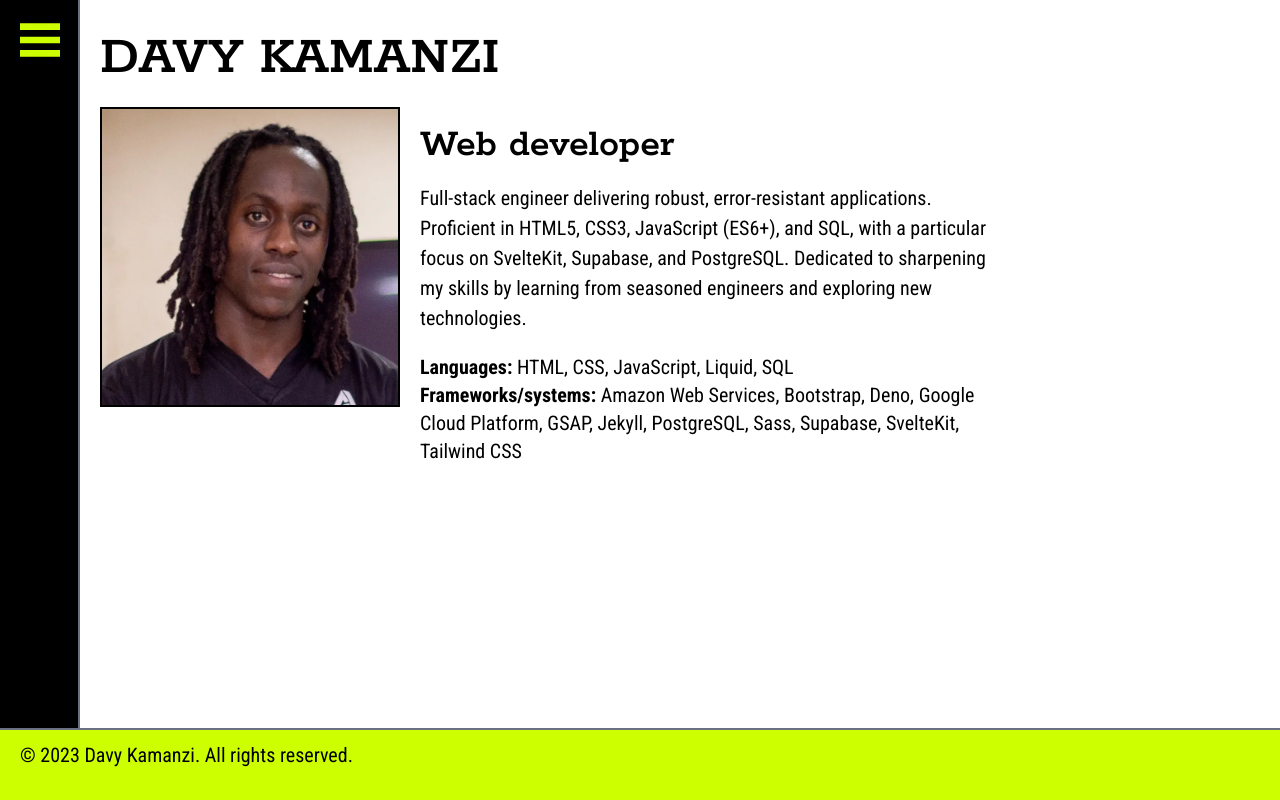
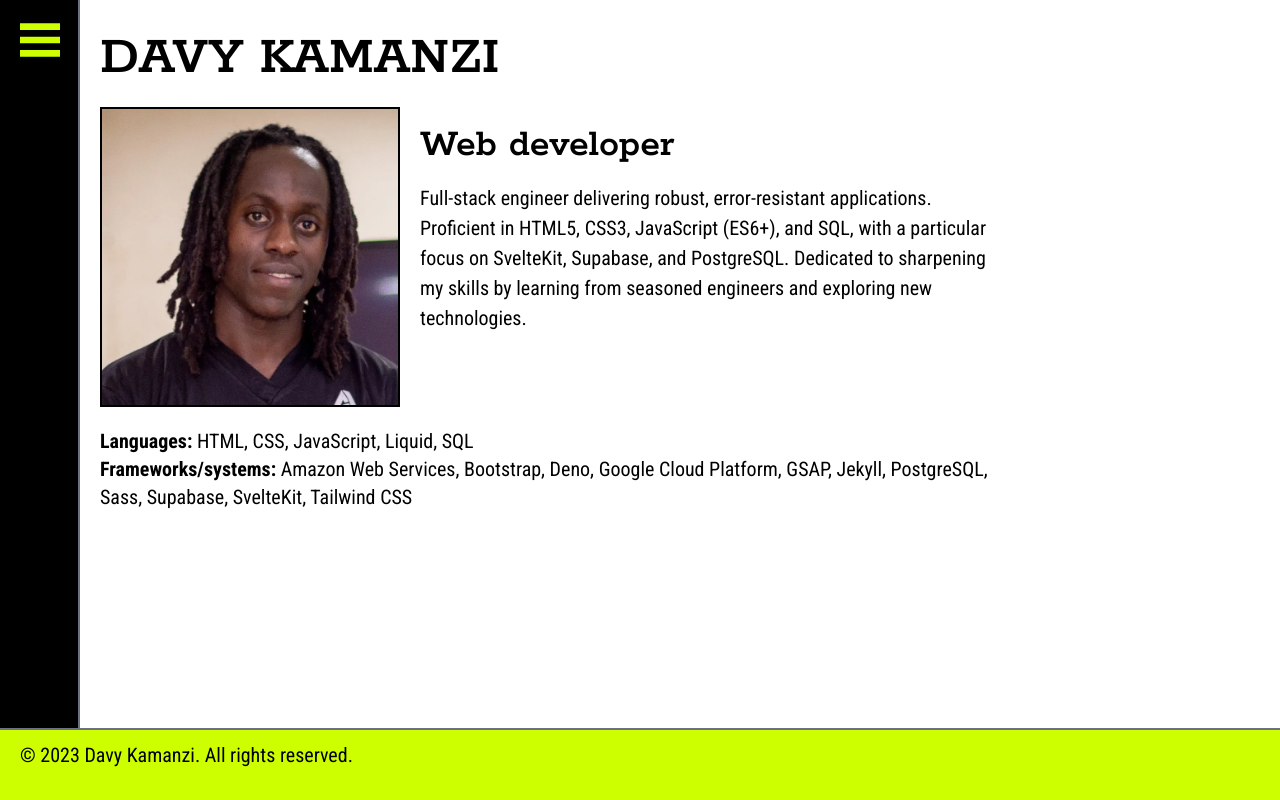
Before and after one commit to DavyK17/portfolio, a SvelteKit app: page / in a window 1280 px wide. Built offline with nearby package versions, Linux system fonts and the light colour scheme.

Commit message:
Minor adjustments

```diff
--- a/src/routes/+page.svelte
+++ b/src/routes/+page.svelte
@@ -8,18 +8,18 @@
 </script>
 
 <h1 class="uppercase">Davy Kamanzi</h1>
-<div class="flex max-w-4xl max-md:flex-col max-md:items-center md:flex-row">
+<div class="flex max-md:flex-col max-md:items-center md:flex-row">
 	<img class="h-60 border-2 border-solid border-black" src={Bio} alt="Davy Kamanzi" />
-	<div class="px-4">
+	<div class="md:px-4">
 		<h2>Web developer</h2>
 		<p>
 			Full-stack engineer delivering robust, error-resistant applications. Proficient in HTML5, CSS3, JavaScript (ES6+), and
 			SQL, with a particular focus on SvelteKit, Supabase, and PostgreSQL. Dedicated to sharpening my skills by learning
 			from seasoned engineers and exploring new technologies.
 		</p>
-		<ul class="my-2 list-none p-0">
-			<li><strong>Languages:</strong> HTML, CSS, JavaScript, Liquid, SQL</li>
-			<li><strong>Frameworks/systems:</strong> {frameworks}</li>
-		</ul>
 	</div>
 </div>
+<ul class="mb-4 list-none p-0 md:mt-4">
+	<li><strong>Languages:</strong> HTML, CSS, JavaScript, Liquid, SQL</li>
+	<li><strong>Frameworks/systems:</strong> {frameworks}</li>
+</ul>
```
